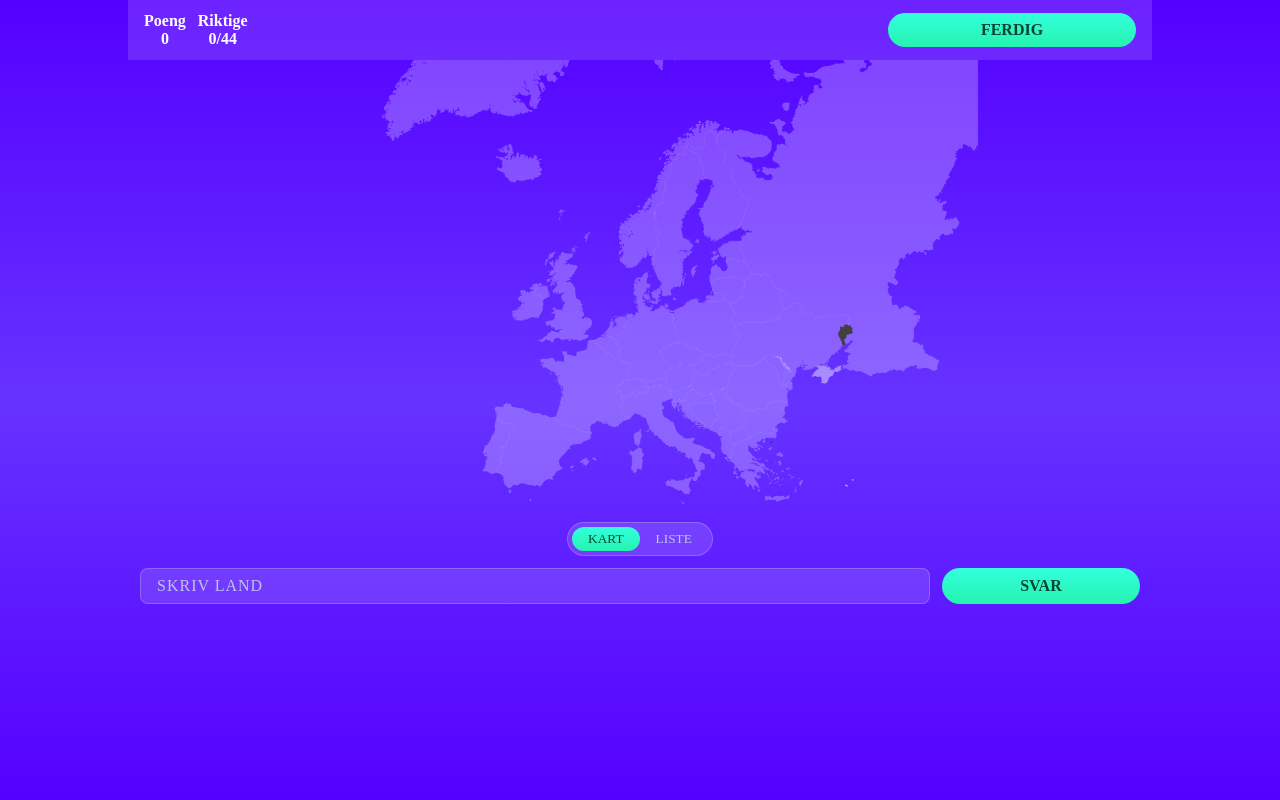
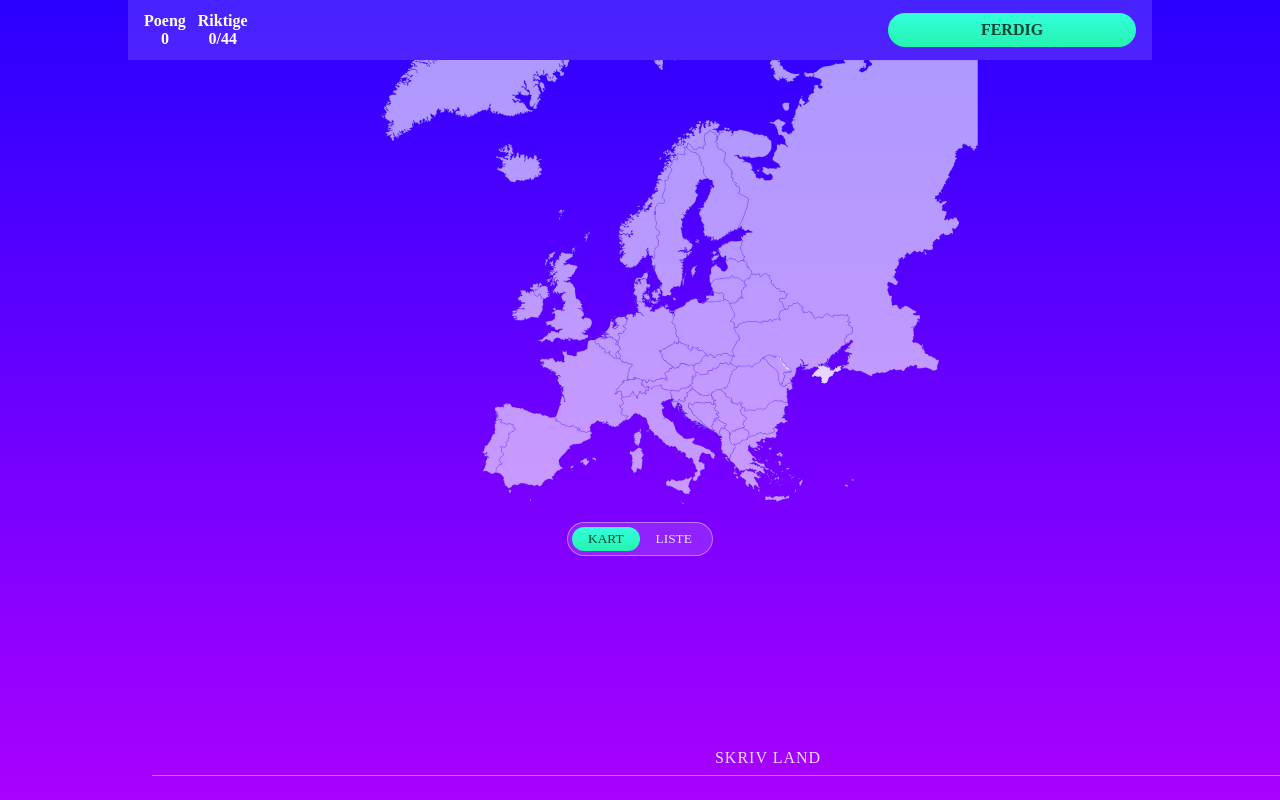
Before and after one commit to shady356/country-game, a Vue app: page /play in a window 1280 px wide. Built offline with nearby package versions, Linux system fonts and the light colour scheme; a web font is replaced by a local one.

Commit message:
feat: big input on focus

```diff
--- a/src/App.vue
+++ b/src/App.vue
@@ -14,15 +14,15 @@ html {
   height: 100vh;
 }
 
-$color1: hsl(260, 100%, 50%);
-$color2: hsl(255, 100%, 60%);
+$color1: hsl(250, 100%, 50%);
+$color2: hsl(280, 100%, 50%);
 
 body {
   font-family: var(--default-font-family);
   margin: 0;
   padding: 0;
   //background: linear-gradient(#163f9d, #4c0ec0, #163f9d);
-  background: linear-gradient($color1, $color2, $color1);
+  background: linear-gradient($color1, $color2);
   color: var(--color-text);
   overscroll-behavior: contain;
   max-width: 1024px;
--- a/src/components/base/BaseButton.vue
+++ b/src/components/base/BaseButton.vue
@@ -75,6 +75,11 @@ export default {
     font-size: var(--size-6);
   }
 
+  &--size-huge {
+    padding: var(--size-5) var(--size-9);
+    font-size: var(--size-7);
+  }
+
   &--shape-round {
     border-radius: var(--size-9);
   }
--- a/src/components/base/BaseInput.vue
+++ b/src/components/base/BaseInput.vue
@@ -1,6 +1,7 @@
 <template>
-  <input class="base-input" type="text" placeholder="Skriv land"
-    spellcheck='false' autocomplete="false" @input="updateValue" />
+  <input :class="['base-input', {'base-input--focus': isFocused}]" type="text"
+    placeholder="Skriv land" spellcheck='false' autocomplete="false"
+    @input="updateValue" @focus="onFocus" @blur="onBlur" />
 </template>
 
 <script>
@@ -12,9 +13,24 @@ export default {
       default: '',
     },
   },
+  data() {
+    return {
+      isFocused: false,
+    }
+  },
   methods: {
     updateValue(event) {
       this.$emit('input', event.target.value)
+    },
+    onFocus() {
+      this.isFocused = true
+      this.$emit('onFocus')
+    },
+    onBlur() {
+      setTimeout(() => {
+        this.isFocused = false
+        this.$emit('onBlur')
+      }, 100)
     },
   },
 }
@@ -22,16 +38,26 @@ export default {
 
 <style scoped lang="scss">
 .base-input {
-  background: var(--color-base);
-  border: 1px solid var(--color-border);
-  border-radius: var(--size-3);
+  //background: var(--color-base);
+  background: none;
+  border: none;
+  border-bottom: 1px solid var(--color-border);
+  //border-radius: var(--size-3);
   padding: var(--size-3) var(--size-5);
   color: var(--color-text);
   font-family: inherit;
   font-size: 16px;
   letter-spacing: 1px;
+  text-align: center;
   text-transform: uppercase;
   outline-style: none;
+  transition: font-size 200ms ease-out;
+
+  &--focus {
+    padding: var(--size-5) var(--size-8);
+    font-size: 22px;
+    transition: font-size 200ms ease-in;
+  }
 }
 
 ::placeholder {
--- a/src/style/colors.scss
+++ b/src/style/colors.scss
@@ -4,19 +4,19 @@
   --color-base: #ffffff22;
   --color-base-light: #eeeeee44;
 
-  --color-map-country: hsla(0, 0%, 100%, 0.25);
-  --color-map-country-stroke: hsla(0, 0%, 100%, 0.15);
+  --color-map-country: hsla(0, 0%, 100%, .6);
+  --color-map-country-stroke: hsla(250, 100%, 50%, .5);
 
-  --color-map-country-active: hsla(170, 90%, 55%, 0.75);
+  --color-map-country-active: hsla(170, 90%, 55%, 1);
   --color-map-country-stroke-active: hsla(160, 90%, 40%, 0.75);
 
-  --color-cta: linear-gradient(hsl(170, 1000%, 60%), hsl(160, 90%, 55%));
+  --color-cta: linear-gradient(hsl(170, 100%, 60%), hsl(160, 90%, 55%));
   --color-cta-text: hsl(160, 80%, 15%);
 
   --color-text: #ffffff;
-  --color-text-light: #bdc5ed;
+  --color-text-light: #ffffffdd;
 
-  --color-border: #dddddd44;
+  --color-border: #ffffff66;
 }
 
 /* :root {
--- a/src/views/Play.vue
+++ b/src/views/Play.vue
@@ -3,10 +3,11 @@
     <div :key="cacheBust">
       <Header :mapFlag="mapFlag" @gameOver="gameOver" />
       <GameMap :mapFlag="mapFlag" />
-      <div class="footer">
-        <BaseInput class="footer__input" v-model.trim="answerValue"
-          ref="input" />
-        <BaseButton theme="cta" class="footer__button" @click="submitAnswer()">
+      <div :class="['footer', {'footer--active': isAnswerButtonVisible}]">
+        <BaseInput class="footer__input" v-model.trim="answerValue" ref="input"
+          @onFocus="showAnswerButton" @onBlur="hideAnswerButton" />
+        <BaseButton v-if="isAnswerButtonVisible" theme="cta" size="large"
+          class="footer__button" @click="submitAnswer()">
           {{$store.state.locale.play.ANSWER}}
         </BaseButton>
       </div>
@@ -44,12 +45,19 @@ export default {
       isGameOver: false,
       cacheBust: 0,
       toastText: '',
+      isAnswerButtonVisible: false,
     }
   },
   created() {
     this.setMapFlag()
   },
   methods: {
+    showAnswerButton() {
+      this.isAnswerButtonVisible = true
+    },
+    hideAnswerButton() {
+      this.isAnswerButtonVisible = false
+    },
     setMapFlag() {
       this.mapFlag = countries().filter(country => country.group === 'europe')
       this.mapFlag.map(country => Object.assign(country, { found: false }))
@@ -103,21 +111,35 @@ export default {
 
 <style lang="scss" scoped>
 .footer {
-  position: sticky;
-  bottom: 10px;
+  position: fixed;
+  bottom: 0;
   display: flex;
-  justify-content: space-between;
+  flex-direction: column;
+  align-items: center;
   width: 100%;
-  gap: var(--size-4);
-  padding: 0 var(--size-4);
-  margin-top: var(--size-4);
+  gap: var(--size-8);
+  padding: var(--size-7);
+
+  &--active {
+    height: 100vh;
+    background: #00000077;
+    padding: 0 var(--size-7);
+
+    .footer__input {
+      padding-top: 50%;
+    }
+  }
 
   &__input {
-    width: 80%;
+    display: flex;
+    width: 100%;
   }
 
   &__button {
-    width: 20%;
+    position: relative;
+    display: flex;
+    width: 30vw;
+    z-index: 1;
   }
 }
 </style>
```
Also changed, not shown: src/components/EuropeMap.vue (+12 -10 lines).
